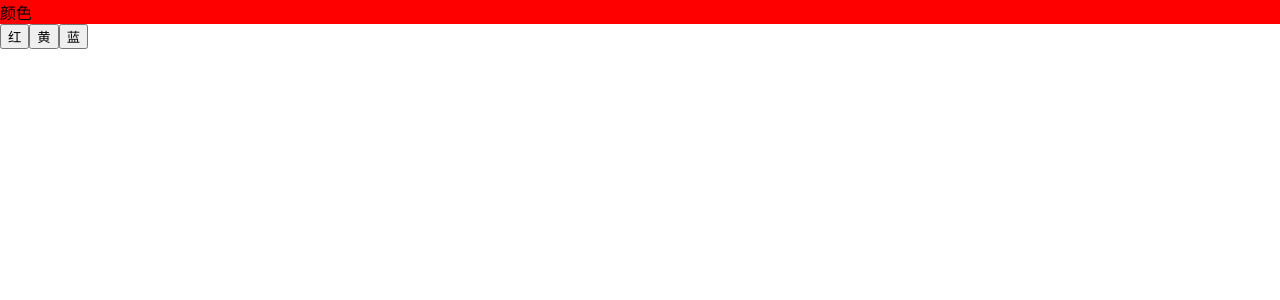
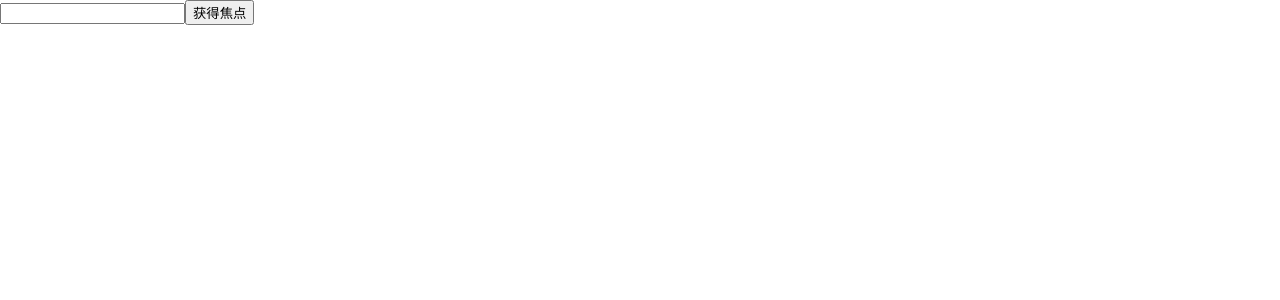
Before and after one commit to Yangerle/hooks-me, a React (Create React App) app: page / in a window 1280 px wide. Shown: the top 300 px of the page. Built offline with nearby package versions, Linux system fonts and the light colour scheme.

Commit message:
forwardRef的使用-让函数组件可操作子组件dom

```diff
--- a/src/App.js
+++ b/src/App.js
@@ -10,32 +10,33 @@ import React, {
     useLayoutEffect,
     useReducer
 } from 'react'
-//link:https://juejin.cn/post/6844903985338400782#heading-23
-/*
-useEffect 在全部渲染完毕后才会执行
-useLayoutEffect 会在 浏览器 layout 之后，painting 之前执行
-其函数签名与 useEffect 相同，但它会在所有的 DOM 变更之后同步调用 effect
-可以使用它来读取 DOM 布局并同步触发重渲染
-在浏览器执行绘制之前 useLayoutEffect 内部的更新计划将被同步刷新
-尽可能使用标准的 useEffect 以避免阻塞视图更新
-*/
-function LayoutEffect() {
-    const [color, setColor] = useState('red');
-    useLayoutEffect(() => {
-        // alert(color);
-        console.log('useLayoutEffect先执行了')
-    });
-    useEffect(() => {
-        console.log('color', color);
-    });
+
+
+function Child(props,ref){
+    return (
+        <input type="text" ref={ref}/>
+    )
+}
+//因为函数组件没有实例，所以函数组件无法像类组件一样可以接收 ref 属性，需要使用forwardRef做转化
+Child = React.forwardRef(Child);
+function Parent(){
+    // 在使用类组件的时候，创建 ref 返回一个对象，该对象的 current 属性值为空
+    // 只有当它被赋给某个元素的 ref 属性时，才会有值
+    // 所以父组件（类组件）创建一个 ref 对象，然后传递给子组件（类组件），子组件内部有元素使用了
+    // 那么父组件就可以操作子组件中的某个元素
+    // 但是函数组件无法接收 ref 属性 <Child ref={xxx} /> 这样是不行的
+    // 所以就需要用到 forwardRef 进行转发
+    const inputRef = useRef();//{current:''}
+    function getFocus(){
+        inputRef.current.value = 'focus';
+        inputRef.current.focus();
+    }
     return (
         <>
-            <div id="myDiv" style={{ background: color }}>颜色</div>
-            <button onClick={() => setColor('red')}>红</button>
-            <button onClick={() => setColor('yellow')}>黄</button>
-            <button onClick={() => setColor('blue')}>蓝</button>
+            <Child ref={inputRef}/>
+            <button onClick={getFocus}>获得焦点</button>
         </>
-    );
+    )
 }
 
-export default LayoutEffect;
+export default Parent;
```
